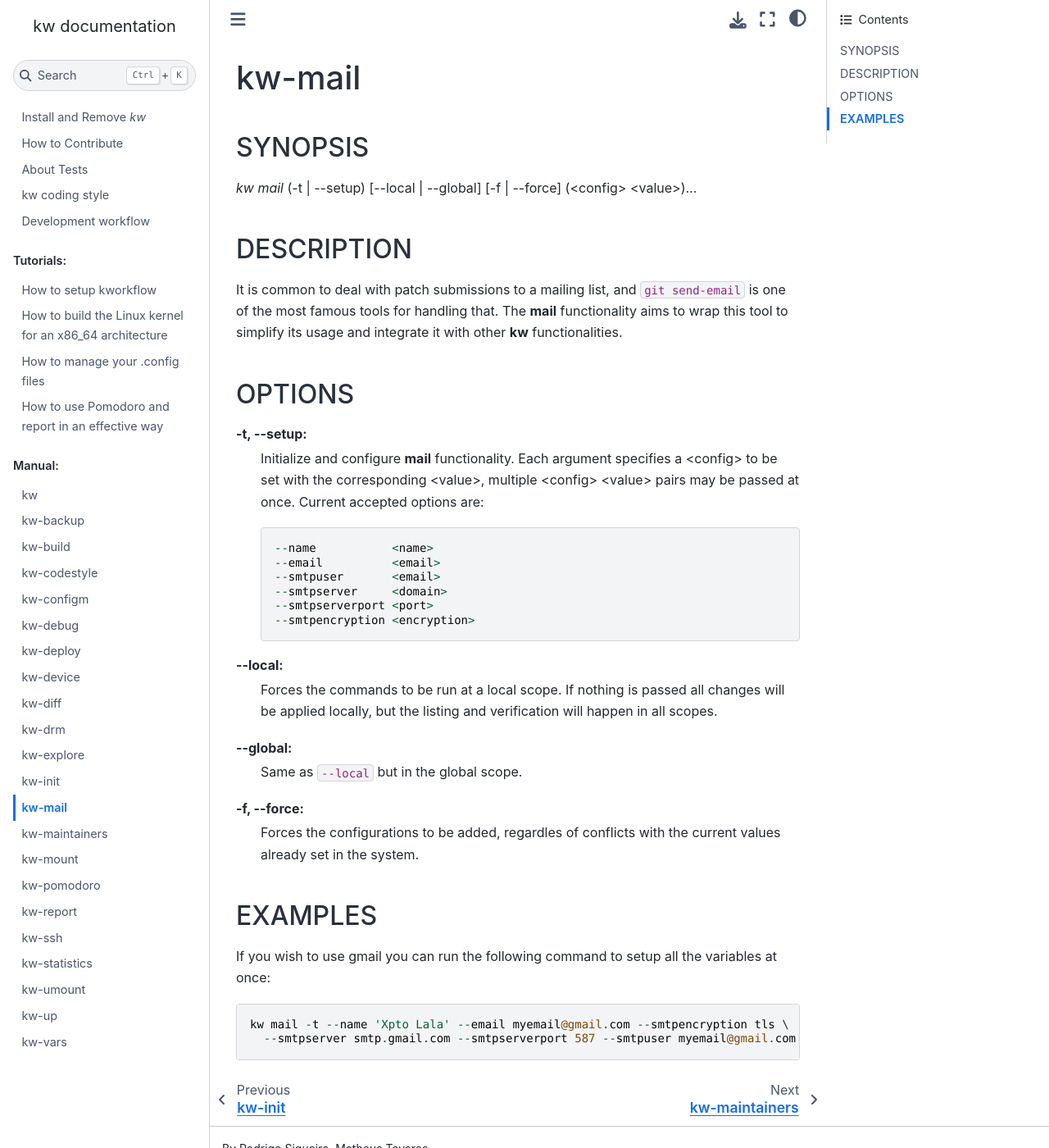
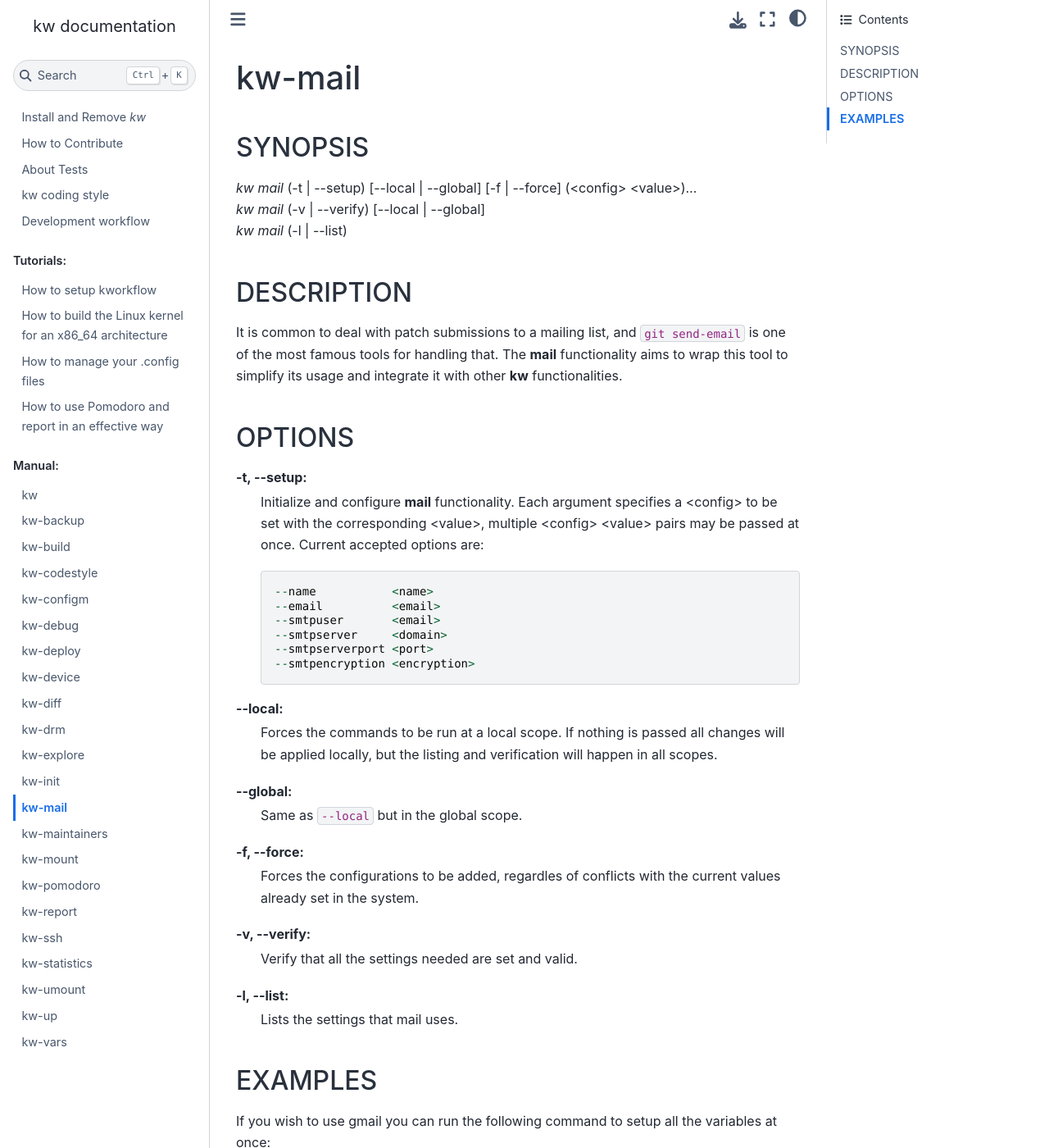
Before and after one commit to kworkflow/kworkflow, a Sphinx documentation site: the page built from documentation/man/features/mail.rst, in a window 1280 px wide and 1400 px high. Shown: the whole window at 82% size. Built offline with Sphinx 7.4.7 and the Sphinx Book theme 1.1.4, drawn with Linux system fonts in a browser that asks for light colours.

Commit message:
src: mail: add verify setup function
Adds the verify functionality to `kw mail`. As well as listing
capabilities.

Signed-off-by: Rubens Gomes Neto <rubens.gomes.neto@usp.br>
Reviewed-by: Rodrigo Siqueira <rodrigosiqueiramelo@gmail.com>

```diff
--- a/documentation/man/features/mail.rst
+++ b/documentation/man/features/mail.rst
@@ -6,7 +6,9 @@ kw-mail
 
 SYNOPSIS
 ========
-*kw mail* (-t | \--setup) [\--local | \--global] [-f | \--force] (<config> <value>)...
+| *kw mail* (-t | \--setup) [\--local | \--global] [-f | \--force] (<config> <value>)...
+| *kw mail* (-v | \--verify) [\--local | \--global]
+| *kw mail* (-l | \--list)
 
 DESCRIPTION
 ===========
@@ -41,6 +43,12 @@ OPTIONS
   Forces the configurations to be added, regardles of conflicts with the
   current values already set in the system.
 
+-v, \--verify:
+  Verify that all the settings needed are set and valid.
+
+-l, \--list:
+  Lists the settings that mail uses.
+
 EXAMPLES
 ========
 If you wish to use gmail you can run the following command to setup all the
```
Also changed, not shown: 2 other files.
